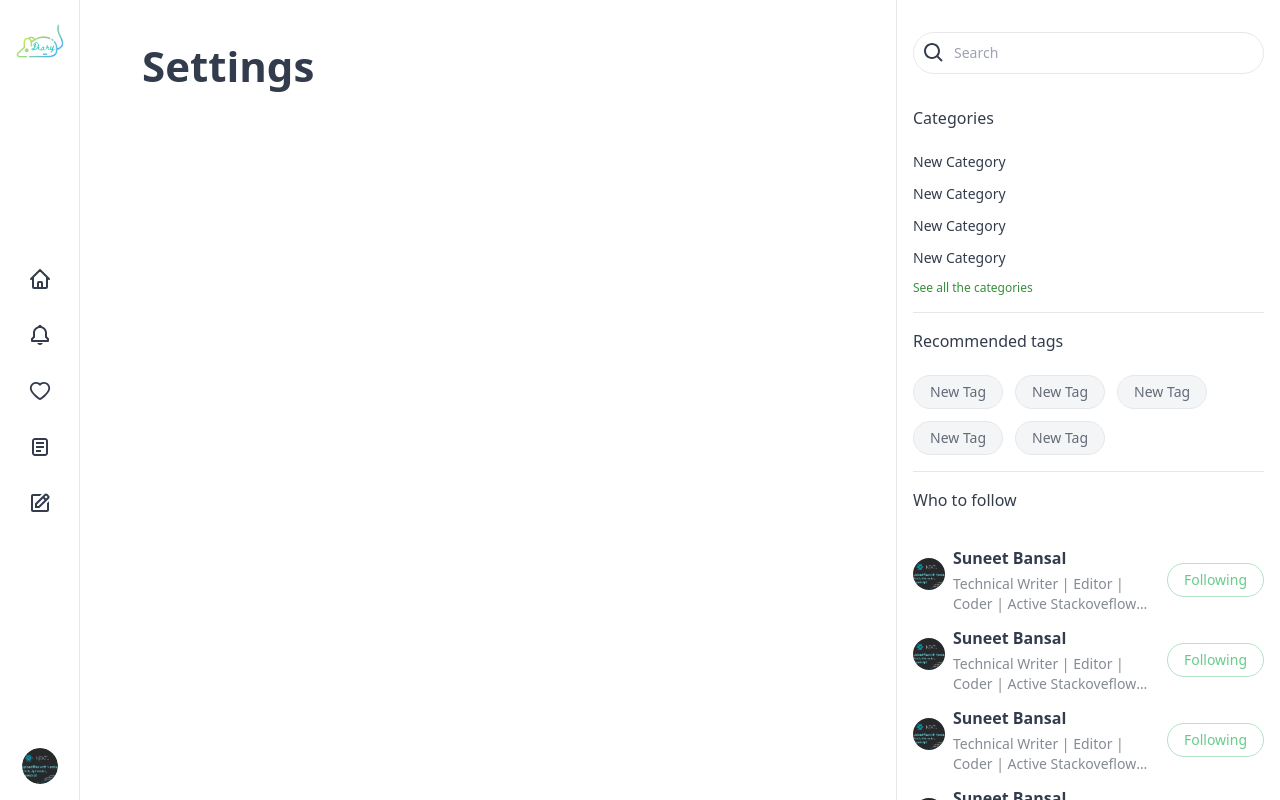
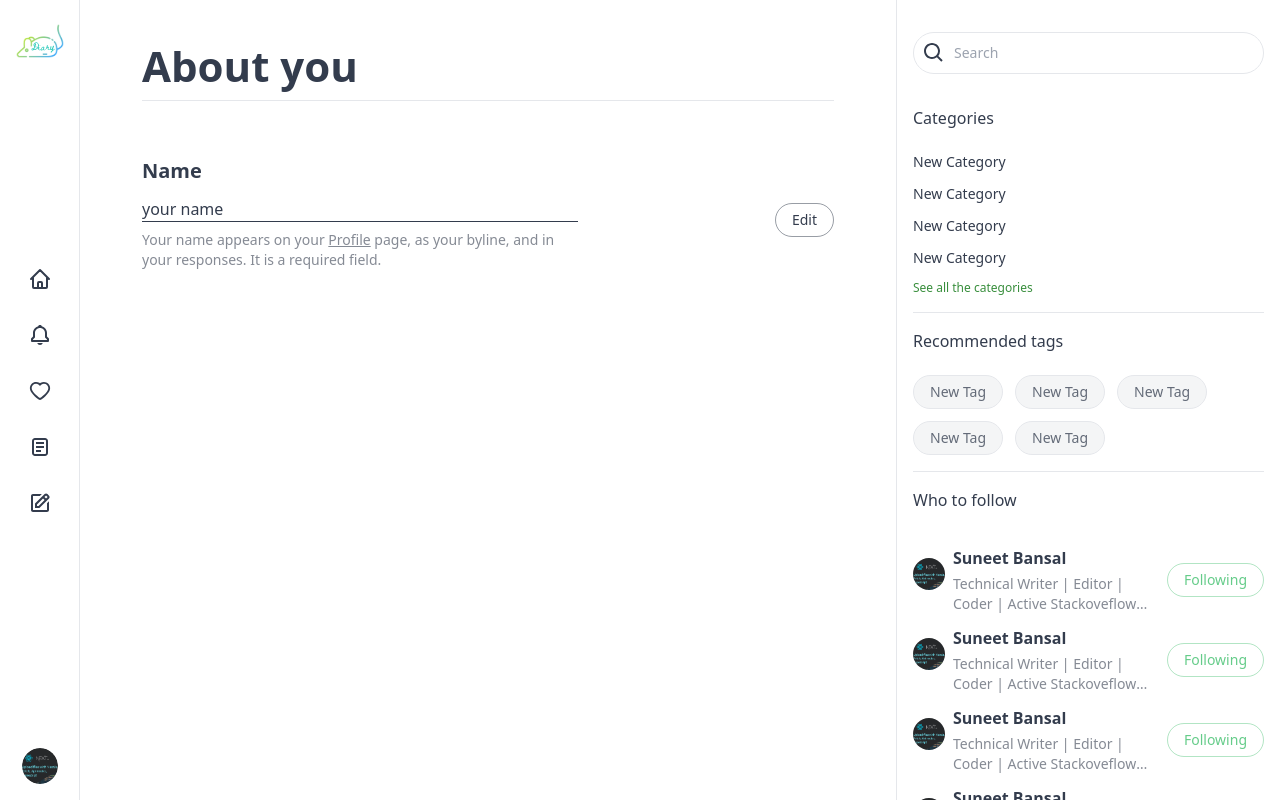
Before and after one commit to tuhinsaud4614/graphql-blog, a Next.js app in the folder frontend-web/: page /account/settings in a window 1280 px wide. Built offline with nearby package versions, Linux system fonts and the light colour scheme.

Commit message:
Page:Settings
ReadingHistory:NameEdit component created

```diff
--- a/frontend-web/hooks/index.ts
+++ b/frontend-web/hooks/index.ts
@@ -1,6 +1,8 @@
+export { default as useDarkMode } from "./useDarkMode";
 export { default as useDebounce } from "./useDebounce";
 export { default as useEventCallback } from "./useEventCallback";
 export { default as useEventListener } from "./useEventListener";
+export { default as useIsFirstRender } from "./useIsFirstRender";
 export { default as useIsomorphicLayoutEffect } from "./useIsomorphicLayoutEffect";
 export { default as useLocalStorage } from "./useLocalStorage";
 export { default as useLockBody } from "./useLockBody";
@@ -9,3 +11,4 @@ export { default as useOnClickOutside } from "./useOnClickOutside";
 export { default as useReadLocalStorage } from "./useReadLocalStorage";
 export { default as useSynchronizeAnimation } from "./useSynchronizeAnimation";
 export { default as useTooltip } from "./useTooltip";
+export { default as useUpdateEffect } from "./useUpdateEffect";
--- /dev/null
+++ b/frontend-web/hooks/useDarkMode.ts
@@ -0,0 +1,66 @@
+import { Dispatch, SetStateAction, useEffect, useState } from "react";
+import useLocalStorage from "./useLocalStorage";
+import useMediaQuery from "./useMediaQuery";
+import useUpdateEffect from "./useUpdateEffect";
+
+const COLOR_SCHEME_QUERY = "(prefers-color-scheme: dark)";
+
+type TernaryDarkMode = "system" | "dark" | "light";
+interface UseTernaryDarkModeOutput {
+  isDarkMode: boolean;
+  ternaryDarkMode: TernaryDarkMode;
+  setTernaryDarkMode: Dispatch<SetStateAction<TernaryDarkMode>>;
+  toggleTernaryDarkMode: () => void;
+}
+
+export default function useDarkMode(): UseTernaryDarkModeOutput {
+  const isDarkOS = useMediaQuery(COLOR_SCHEME_QUERY);
+  const [ternaryDarkMode, setTernaryDarkMode] =
+    useLocalStorage<TernaryDarkMode>("theme", "system");
+  const [isDarkMode, setDarkMode] = useState<boolean>(isDarkOS);
+
+  // Update darkMode if os prefers changes
+  useUpdateEffect(() => {
+    if (ternaryDarkMode === "system") {
+      setDarkMode(isDarkOS);
+    }
+  }, [isDarkOS]);
+
+  useEffect(() => {
+    switch (ternaryDarkMode) {
+      case "light":
+        setDarkMode(false);
+        break;
+      case "system":
+        setDarkMode(isDarkOS);
+        break;
+      case "dark":
+        setDarkMode(true);
+        break;
+    }
+  }, [ternaryDarkMode, isDarkOS]);
+
+  useEffect(() => {
+    if (isDarkMode) {
+      document.documentElement.classList.add("dark");
+    } else {
+      document.documentElement.classList.remove("dark");
+    }
+  }, [isDarkMode]);
+
+  function toggleTernaryDarkMode() {
+    const toggleDict: Record<TernaryDarkMode, TernaryDarkMode> = {
+      light: "system",
+      system: "dark",
+      dark: "light",
+    };
+    setTernaryDarkMode((prevMode) => toggleDict[prevMode]);
+  }
+
+  return {
+    isDarkMode,
+    ternaryDarkMode,
+    setTernaryDarkMode,
+    toggleTernaryDarkMode,
+  };
+}
--- /dev/null
+++ b/frontend-web/hooks/useIsFirstRender.ts
@@ -0,0 +1,13 @@
+import { useRef } from "react";
+
+export default function useIsFirstRender(): boolean {
+  const isFirst = useRef(true);
+
+  if (isFirst.current) {
+    isFirst.current = false;
+
+    return true;
+  }
+
+  return isFirst.current;
+}
--- /dev/null
+++ b/frontend-web/hooks/useUpdateEffect.ts
@@ -0,0 +1,16 @@
+import { DependencyList, EffectCallback, useEffect } from "react";
+import useIsFirstRender from "./useIsFirstRender";
+
+export default function useUpdateEffect(
+  effect: EffectCallback,
+  deps?: DependencyList
+) {
+  const isFirst = useIsFirstRender();
+
+  useEffect(() => {
+    if (!isFirst) {
+      return effect();
+    }
+    // eslint-disable-next-line react-hooks/exhaustive-deps
+  }, deps);
+}
--- a/frontend-web/pages/account/settings.tsx
+++ b/frontend-web/pages/account/settings.tsx
@@ -1,21 +1,87 @@
-import { NextPageWithLayout } from "@types";
+import { Button } from "@component";
+import { FormControl } from "components/account";
 import { UserLayout } from "components/Layout";
-import { Fragment, ReactElement } from "react";
+import { NextPage } from "next";
+import Link from "next/link";
+import { useId, useState } from "react";
+import { ROUTES } from "utils/constants";
 
 const className = {
   title:
-    "my-6 text-neutral dark:text-neutral-dark font-bold line-clamp-1 text-ellipsis md:leading-[3.25rem] text-xl md:text-[2.625rem]",
+    "border-b dark:border-base-dark-300 pb-2 my-6 text-neutral dark:text-neutral-dark font-bold line-clamp-1 text-ellipsis md:leading-[3.25rem] text-xl md:text-[2.625rem]",
+  items: "flex flex-col m-0 list-none",
+  item: "py-8 flex flex-wrap sm:flex-nowrap items-center justify-between space-y-3",
+  itemLeft: "flex-auto flex flex-col max-w-md pr-3",
+  info: "text-neutral/60 dark:text-neutral-dark/60 text-sm mt-2",
+  itemRight: "flex self-center shrink-0",
 };
 
-const SettingsPage: NextPageWithLayout = () => {
+const SettingsPage: NextPage = () => {
+  const [nameEdit, setNameEdit] = useState(false);
+  const nameId = useId();
   return (
-    <Fragment>
-      <h1 className={className.title}>Settings</h1>
-    </Fragment>
+    <UserLayout>
+      <h1 className={className.title}>About you</h1>
+      <ul className={className.items}>
+        <li className={className.item}>
+          <div className={className.itemLeft}>
+            <FormControl
+              classes={{
+                label: "text-left self-start font-bold !text-xl",
+                input: "!text-left",
+              }}
+              id={nameId}
+              title="Name"
+              name="name"
+              aria-label="name"
+              aria-invalid={false}
+              type="text"
+              valid={true}
+              errorText={""}
+              value={"your name"}
+              onChange={() => {}}
+              onBlur={() => {}}
+              disabled={!nameEdit}
+            />
+            <p className={className.info}>
+              Your name appears on your{" "}
+              <Link href={ROUTES.authorProfile("2")} passHref>
+                <a aria-label="Profile" className="underline">
+                  Profile
+                </a>
+              </Link>{" "}
+              page, as your byline, and in your responses. It is a required
+              field.
+            </p>
+          </div>
+          <div className={className.itemRight}>
+            {nameEdit && (
+              <Button
+                className="mr-2 text-sm"
+                type="button"
+                aria-label="Save"
+                variant="success"
+                mode="outline"
+                onClick={() => {}}
+              >
+                Save
+              </Button>
+            )}
+            <Button
+              className="text-sm"
+              type="button"
+              aria-label={nameEdit ? "Cancel" : "Edit"}
+              variant="neutral"
+              mode="outline"
+              onClick={() => setNameEdit((prev) => !prev)}
+            >
+              {nameEdit ? "Cancel" : "Edit"}
+            </Button>
+          </div>
+        </li>
+      </ul>
+    </UserLayout>
   );
 };
 
-SettingsPage.getLayout = (page: ReactElement) => {
-  return <UserLayout>{page}</UserLayout>;
-};
 export default SettingsPage;
--- a/frontend-web/tailwind.config.js
+++ b/frontend-web/tailwind.config.js
@@ -2,6 +2,7 @@ const defaultTheme = require("tailwindcss/defaultTheme");
 
 /** @type {import('tailwindcss').Config} */
 module.exports = {
+  // darkMode: ["class"],
   content: [
     "./pages/**/*.{js,ts,jsx,tsx}",
     "./components/**/*.{js,ts,jsx,tsx}",
```
Also changed, not shown: frontend-web/pages/_app.tsx (+1 -7 lines).
